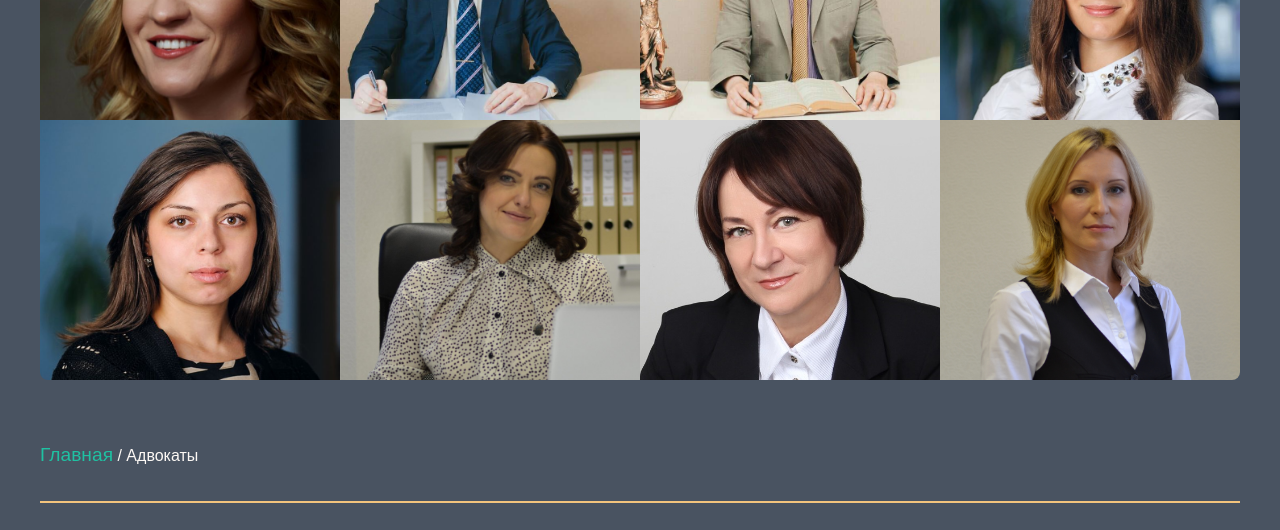
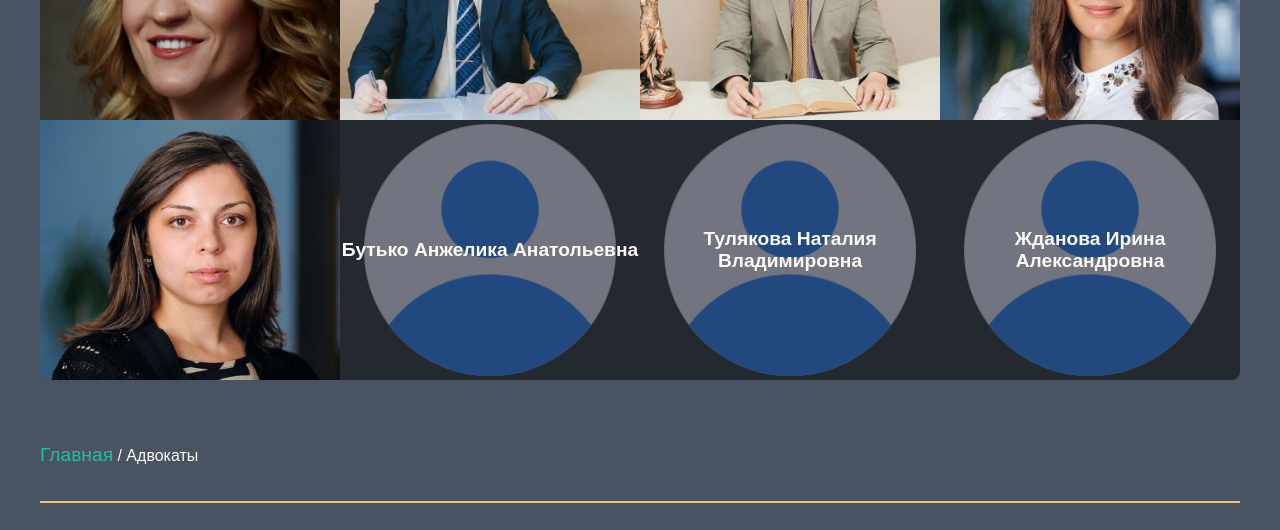
Before and after one commit to SwiTsoLt/legist, a plain HTML site: page pages/lawyers.html in a window 1280 px wide. Shown: the part 1080-1610 px from the top of the page. Drawn offline with Linux system fonts and the light colour scheme; a web font is replaced by a local one.

Commit message:
comment code of avatars of new lawyers

```diff
--- a/styles/lawyers.css
+++ b/styles/lawyers.css
@@ -197,16 +197,28 @@ main p {
   background-image: url("../media/lawyers/magaryan-ekaterina-pavlovna.jpg");
 }
 .lawyerList > .lawyer:nth-child(13) {
-  background-image: url("../media/lawyers/butko-anzhelika-anatolevna.jpg");
-  background-position: center -40px;
+  /* background-image: url("../media/lawyers/butko-anzhelika-anatolevna.jpg"); */
+  /* background-position: center -40px; */
+  background-image: url("../media/main/avatar.png");
+  background-size: contain;
 }
 .lawyerList > .lawyer:nth-child(14) {
-  background-image: url("../media/lawyers/tulyakova-nataliya-vladimirovna.jpg");
-  background-position: center -20px;
+  /* background-image: url("../media/lawyers/tulyakova-nataliya-vladimirovna.jpg");
+  background-position: center -20px; */
+  background-image: url("../media/main/avatar.png");
+  background-size: contain;
 }
 .lawyerList > .lawyer:nth-child(15) {
-  background-image: url("../media/lawyers/zhdanova-irina-alexandrovna.jpg");
-  background-position: top;
+  /* background-image: url("../media/lawyers/zhdanova-irina-alexandrovna.jpg");
+  background-position: top; */
+  background-image: url("../media/main/avatar.png");
+  background-size: contain;
+}
+
+.lawyerList > .lawyer:nth-child(13) > a > p,
+.lawyerList > .lawyer:nth-child(14) > a > p,
+.lawyerList > .lawyer:nth-child(15) > a > p {
+  opacity: 1;
 }
 
 @media screen and (max-width: 1000px) {
--- a/styles/navbar.css
+++ b/styles/navbar.css
@@ -28,6 +28,7 @@ nav {
 nav.onscroll {
   height: calc(var(--navbar-height) / 2 - var(--padding-s));
   background-color: var(--main-color-gray);
+  border-bottom: 2px solid var(--main-color-yellow);
   padding: 0;
 }
 
```
Also changed, not shown: styles/lawyer.css (+12 -6 lines).
